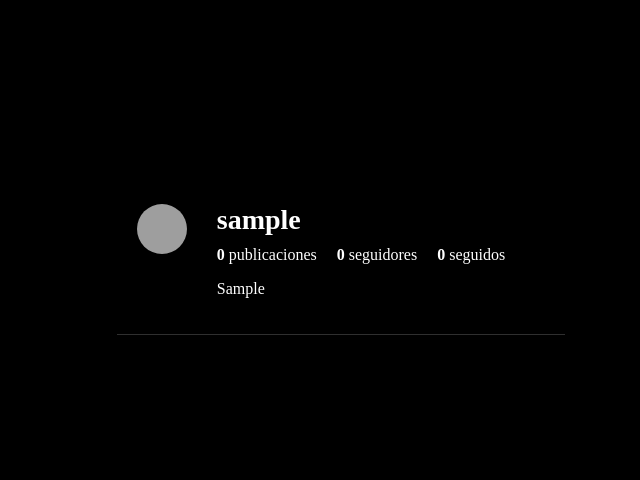
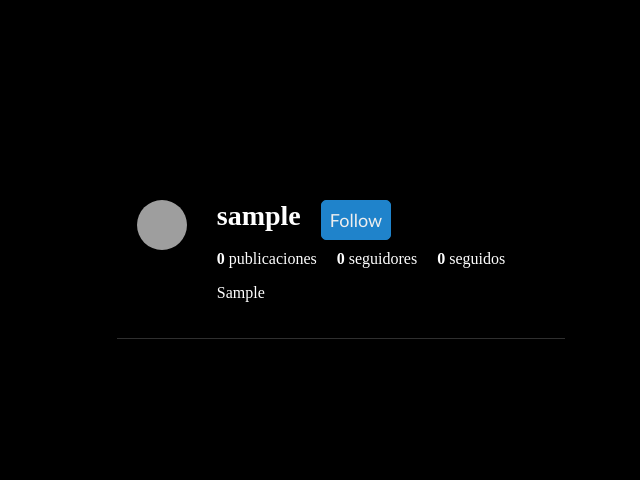
Before and after one commit to nicodiezz/fakeinstagram, a Django app: page /accounts/profile/1 in a window 1280 px wide. Shown: the part 131-611 px from the top of the page, without its empty margins (319-959 px from the left). Run offline with Django 5.2, Linux system fonts and the light colour scheme; the visitor is signed in with stand-in values (Sample User, id 1); data comes from the database, SQL or seed files in the repository; data that the repository does not hold is empty; grey boxes are pictures that could not be loaded.

Commit message:
Implement follow function in user-detail

```diff
--- a/fakeinstagram/home/static/css/style.css
+++ b/fakeinstagram/home/static/css/style.css
@@ -200,6 +200,20 @@ nav ul li a img {
     color: rgb(207, 30, 30);
     font-weight: 800;
     text-transform: capitalize;
+}
+.profile-header .username-follow{
+    display: flex;
+}
+.profile-header .follow-button{
+    margin-left: 20px;
+    padding: 8px;
+    background-color: #1f83cb;
+    text-decoration: none;
+    color: #eee;
+    font-family: 'Gill Sans', 'Gill Sans MT', Calibri, 'Trebuchet MS', sans-serif;
+    font-size: 18px;
+    border: #1f83cb solid 1px;
+    border-radius: 5px;
 }
 .profile .profile-picture img {
     border-radius: 50%;
--- a/fakeinstagram/users/templates/user_detail.html
+++ b/fakeinstagram/users/templates/user_detail.html
@@ -8,7 +8,10 @@
             <img src="{{ user.profile_picture.url }}" alt="Profile Picture">
         </div>
         <div class="profile-info">
-            <h1>{{ user.username }}</h1>
+            <div class="username-follow">
+                <h1>{{ user.username }}</h1>
+                <a href="{% url 'follow' user.id %}" class="follow-button"> Follow </a>
+            </div>
             <div class="profile-stats">
                 <span><strong>{{ user.posts_count }}</strong> publicaciones</span>
                 <span><strong>{{ user.followers_count }}</strong> seguidores</span>
--- a/fakeinstagram/users/urls.py
+++ b/fakeinstagram/users/urls.py
@@ -2,5 +2,6 @@ from django.urls import path
 from . import views
 urlpatterns = [
     path("signup/",views.SignUpView.as_view(),name="signup"),
-    path("profile/<pk>",views.CustomUserDetailView.as_view(),name="user_detail"),
+    path("profile/<int:pk>",views.CustomUserDetailView.as_view(),name="user_detail"),
+    path("profile/follow/<int:pk>", views.FollowView.as_view(),name="follow")
 ]
--- a/fakeinstagram/users/views.py
+++ b/fakeinstagram/users/views.py
@@ -1,4 +1,4 @@
-from django.views.generic import FormView, DetailView
+from django.views.generic import FormView, DetailView, RedirectView
 from .forms import CustomUserCreationForm
 from .models import CustomUser
 from django.urls import reverse_lazy
@@ -31,7 +31,26 @@ class CustomUserDetailView(LoginRequiredMixin,DetailView):
 
     def get_context_data(self, **kwargs):
         context = super().get_context_data(**kwargs)
-        user = self.get_queryset()
-        context["posts"] = Post.objects.filter(user_id = user[0].id)
-        print(context["posts"])
+        #get posts:
+        user = self.get_object()
+        context["posts"] = user.post_set.all()
+
+        #check if user is followed by session user
+        if self.request.user.following.filter(id = user.id):
+            context["following"] = True
+
         return context
+
+class FollowView(RedirectView):
+    def get_redirect_url(self, *args, **kwargs):
+        user_id = kwargs['pk']
+        user = CustomUser.objects.get(id=user_id)
+        return user.get_absolute_url()
+    def dispatch(self, request, *args, **kwargs):
+        user_to_follow = CustomUser.objects.get(id=kwargs['pk'])
+        request.user.following.add(user_to_follow)
+        request.user.following_count += 1
+        user_to_follow.followers_count += 1
+        request.user.save()
+        user_to_follow.save()
+        return super().dispatch(request,*args, **kwargs)
```
Also changed, not shown: especificacion.md (+7 -7 lines).
